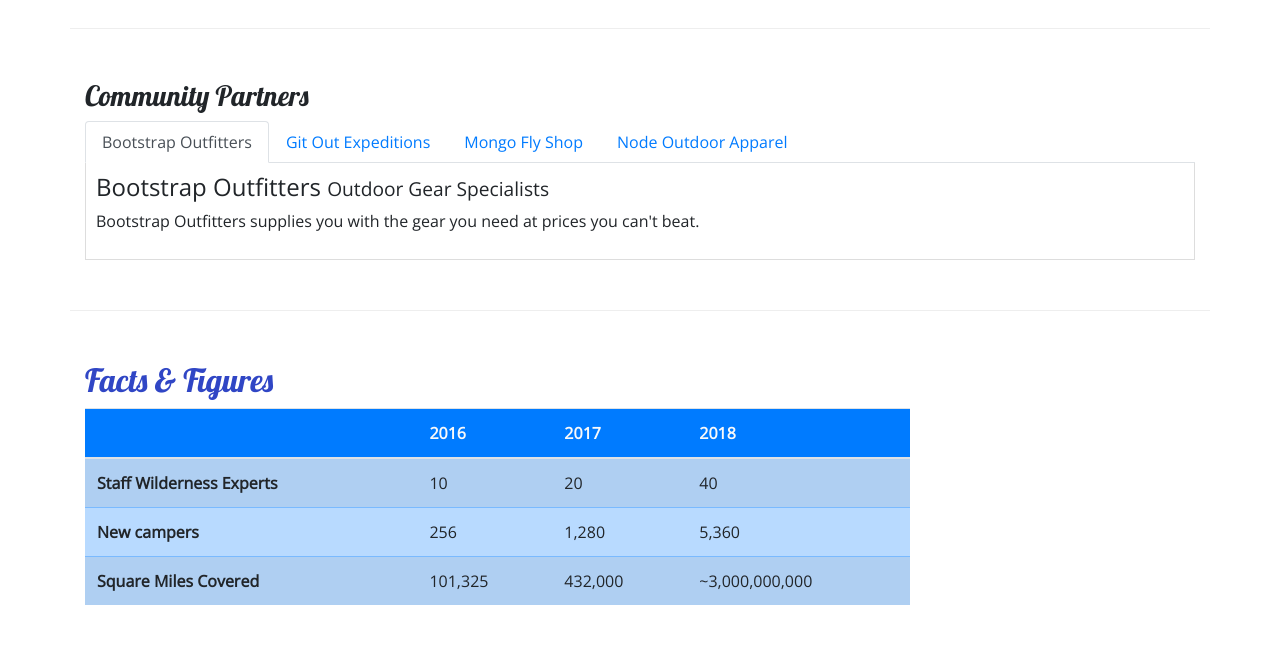
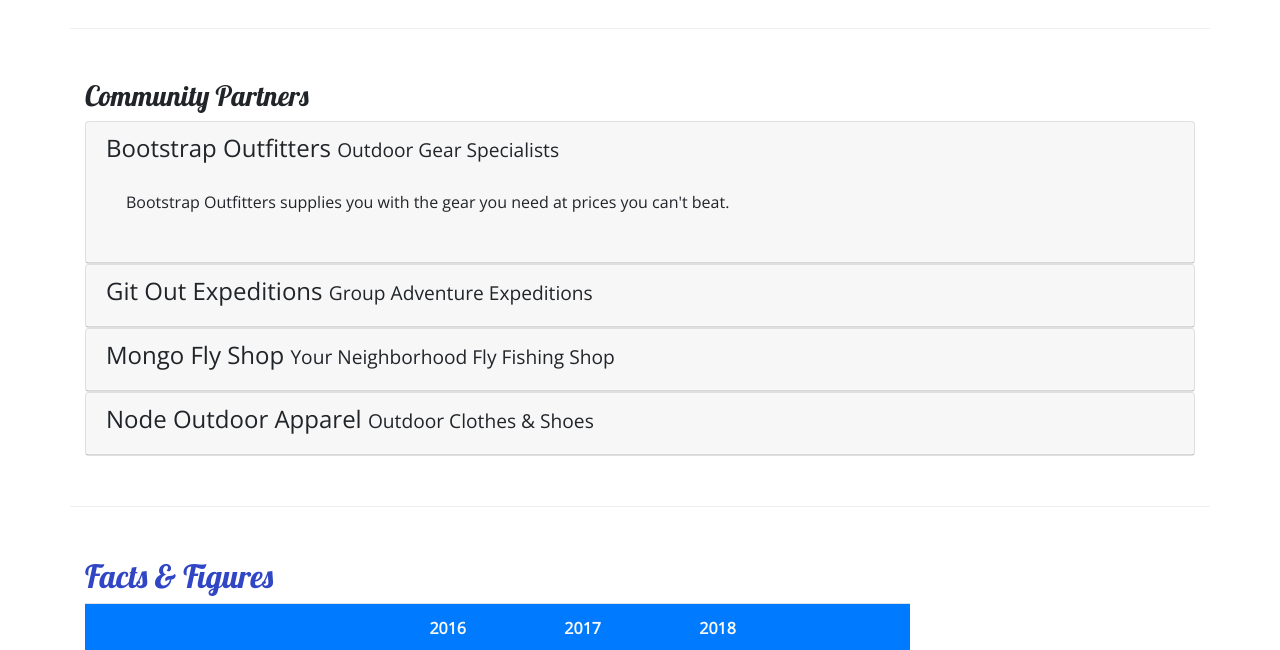
Before and after one commit to Ry-E/nucamp-bootstrap, a website: page aboutus.html in a window 1280 px wide. Shown: the part 800-1450 px from the top of the page. Drawn offline with nearby package versions, Linux system fonts and the light colour scheme.

Commit message:
Accordion

```diff
--- a/aboutus.html
+++ b/aboutus.html
@@ -111,41 +111,66 @@
         <div class='row row-content'>
             <div class='col-12'>
                 <h3>Community Partners</h3>
-                <ul class="nav nav-tabs">
-                    <li class="nav-item">
-                        <a class="nav-link active" href="#bootstrap" role="tab" data-toggle="tab">Bootstrap
-                            Outfitters</a>
-                    </li>
-                    <li class="nav-item">
-                        <a class="nav-link" href="#git" role="tab" data-toggle="tab">Git Out Expeditions</a>
-                    </li>
-                    <li class="nav-item">
-                        <a class="nav-link" href="#mongo" role="tab" data-toggle="tab">Mongo Fly Shop</a>
-                    </li>
-                    <li class="nav-item">
-                        <a class="nav-link" href="#node" role="tab" data-toggle="tab">Node Outdoor Apparel</a>
-                    </li>
-                </ul>
-                <div class="tab-content">
-                    <div role="tabpanel" class="tab-pane fade show active" id="bootstrap">
-                        <h4>Bootstrap Outfitters <small>Outdoor Gear Specialists</small></h4>
-                        <p class="d-none d-sm-block">Bootstrap Outfitters supplies you with the gear you need at prices
-                            you can't beat.</p>
+                <div id='accordion'>
+                    <div class="card">
+                        <div role="tab" class="card-header">
+                            <h4>
+                                <a data-toggle="collapse" data-target="#bootstrap">
+                                    Bootstrap Outfitters <small>Outdoor Gear Specialists</small>
+                                </a>
+                            </h4>
+                            <div class="collapse show" id="bootstrap" data-parent="#accordion">
+                                <div class="card-body">
+                                    <p class="d-none d-sm-block">Bootstrap Outfitters supplies you with the gear you
+                                        need at prices you can't beat.</p>
+                                </div>
+                            </div>
+                        </div>
                     </div>
-                    <div role="tabpanel" class="tab-pane fade" id="git">
-                        <h4>Git Out Expeditions <small>Group Adventure Expeditions</small></h4>
-                        <p class="d-none d-sm-block">Join Git Out Expeditions to explore new horizons with a group of
-                            other adventurers!</p>
+                    <div class="card">
+                        <div role="tab" class="card-header">
+                            <h4>
+                                <a class="collapsed" data-toggle="collapse" data-target="#git">
+                                    Git Out Expeditions <small>Group Adventure Expeditions</small>
+                                </a>
+                            </h4>
+                            <div class="collapse" id="git" data-parent="#accordion">
+                                <div class="card-body">
+                                    <p class="d-none d-sm-block">Join Git Out Expeditions to explore new horizons with a
+                                        group of other adventurers!</p>
+                                </div>
+                            </div>
+                        </div>
                     </div>
-                    <div role="tabpanel" class="tab-pane fade" id="mongo">
-                        <h4>Mongo Fly Shop <small>Your Neighborhood Fly Fishing Shop.</small></h4>
-                        <p class="d-none d-sm-block">Need a new fishing pole, a tacklebox, or flies of all kinds? Stop
-                            by Mongo Fly Shop.</p>
+                    <div class="card">
+                        <div role="tab" class="card-header">
+                            <h4>
+                                <a class="collapsed" data-toggle="collapse" data-target="#mongo">
+                                    Mongo Fly Shop <small>Your Neighborhood Fly Fishing Shop</small>
+                                </a>
+                            </h4>
+                            <div class="collapse" id="mongo" data-parent="#accordion">
+                                <div class="card-body">
+                                    <p class="d-none d-sm-block">Need a new fishing pole, a tacklebox, or flies of all
+                                        kinds? Stop by Mongo Fly Shop.</p>
+                                </div>
+                            </div>
+                        </div>
                     </div>
-                    <div role="tabpanel" class="tab-pane fade" id="node">
-                        <h4>Node Outdoor Apparel <small>Outdoor Clothes & Shoes</small></h4>
-                        <p class="d-none d-sm-block">From polar fleeces to swimsuits, hiking boots to waders, a visit to
-                            Node will be sure to get you covered.</p>
+                    <div class="card">
+                        <div role="tab" class="card-header">
+                            <h4>
+                                <a class="collapsed" data-toggle="collapse" data-target="#node">
+                                    Node Outdoor Apparel <small>Outdoor Clothes & Shoes</small>
+                                </a>
+                            </h4>
+                            <div class="collapse" id="node" data-parent="#accordion">
+                                <div class="card-body">
+                                    <p class="d-none d-sm-block">From polar fleeces to swimsuits, hiking boots to
+                                        waders, a visit to Node will be sure to get you covered.</p>
+                                </div>
+                            </div>
+                        </div>
                     </div>
                 </div>
             </div>
--- a/css/styles.css
+++ b/css/styles.css
@@ -35,11 +35,3 @@ header h2 {
 .navbar {
     background-color: #901cad;
 }
-
-.tab-content {
-        border: 1px solid #DDD;
-        border-top: none;
-        padding: 10px;
-
-
-}
```
